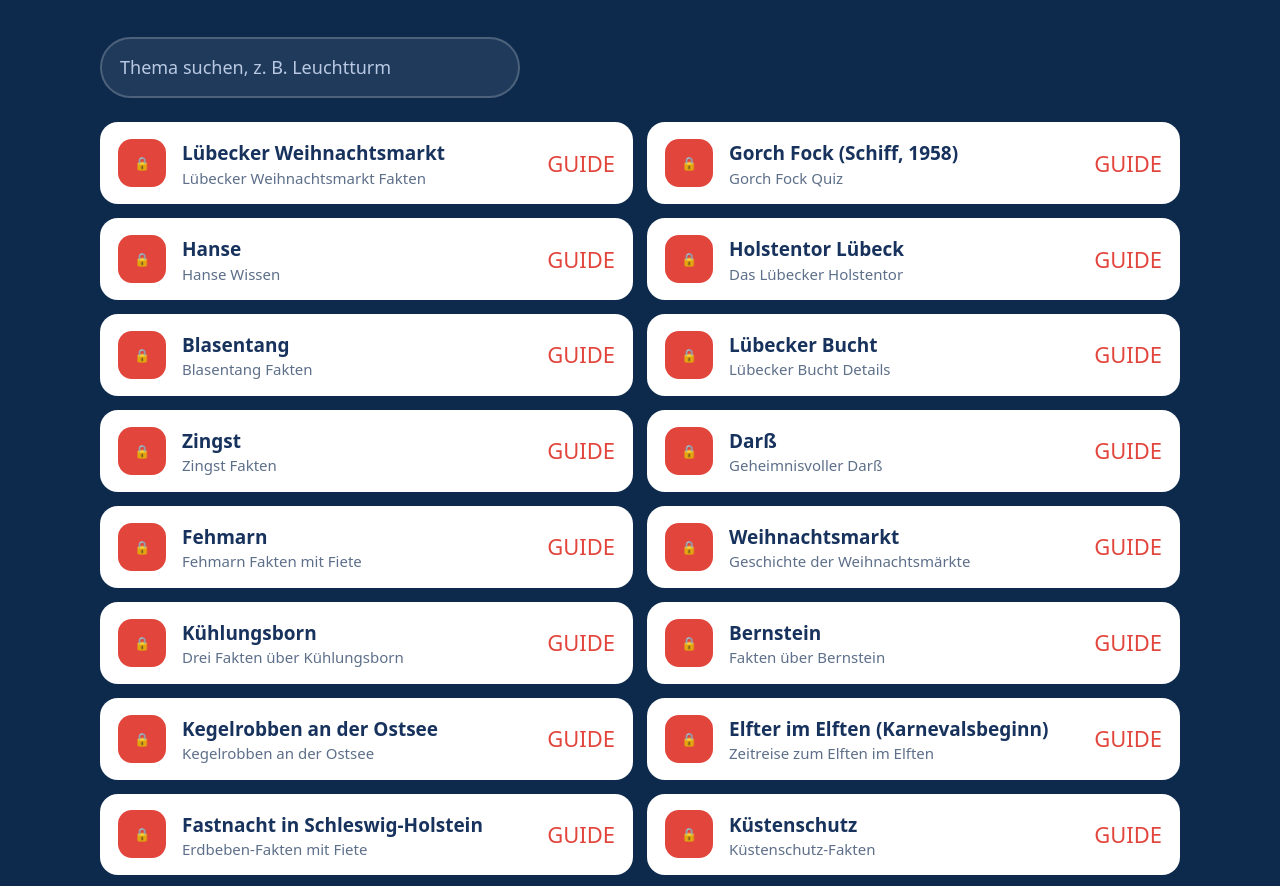
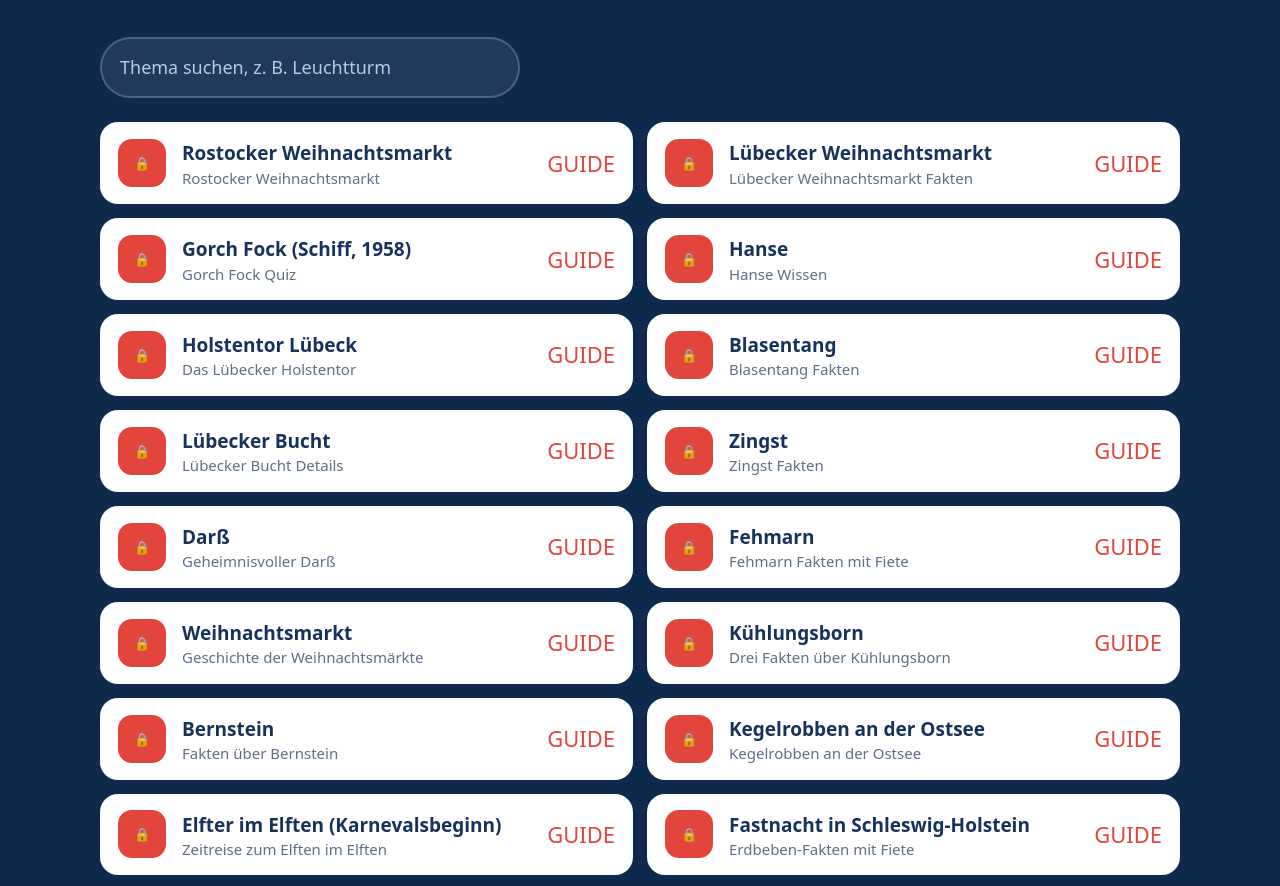
Before and after one commit to fiete-ostsee/fiete-ostsee.github.io, a plain HTML site: page index.html in a window 1280 px wide. Shown: the part 2250-3136 px from the top of the page. Drawn offline with Linux system fonts and the light colour scheme.

Commit message:
Landingpage aktualisiert

```diff
--- a/index.html
+++ b/index.html
@@ -41,7 +41,8 @@ footer{background:var(--navy);color:#b9c9e3;padding:48px 0 60px;font-size:15px}f
 <div class="grid3"><div class="card reveal"><div class="ico" aria-hidden="true">⛵</div><h3>Fiete</h3><p>Ein gefaltetes Papierboot mit blauer Zipfelmütze und Anker. Er schwimmt die Küste entlang und liest, was die Flaschenpost anspült.</p></div><div class="card reveal"><div class="ico" aria-hidden="true">🍾</div><h3>Die Flaschenpost</h3><p>Eine Glasflasche mit Gesicht, voller Nachrichten: Fakten, Orte, Bräuche und Tipps rund um Strand, Meer und Städte.</p></div><div class="card reveal"><div class="ico" aria-hidden="true">🔎</div><h3>Unser Versprechen</h3><p>Nur Belegbares: Jede Aussage hat eine Quelle, die du im Guide nachlesen kannst. Inhalte entstehen mit KI-Hilfe und werden gekennzeichnet.</p></div></div></div></section>
 <section id="so" style="padding-top:20px"><div class="wrap"><h2 class="reveal">So bekommst du deinen Guide</h2><p class="sub reveal">Drei Schritte, kostenlos, direkt in Instagram.</p>
 <div class="steps"><div class="step reveal"><h3>Folgen</h3><p>Folge <a href="https://www.instagram.com/fietes.ostsee/" target="_blank" rel="noopener">@fietes.ostsee</a> auf Instagram – dann verpasst du kein Reel und bekommst die Guides.</p></div><div class="step reveal"><h3>Stichwort kommentieren</h3><p>Schreibe unter ein Reel oder einen Beitrag das Stichwort:<br><button class="kw" id="kw" type="button" aria-label="Stichwort GUIDE kopieren">GUIDE <small>antippen zum Kopieren</small></button></p></div><div class="step reveal"><h3>Nachricht öffnen</h3><p>Du bekommst automatisch eine Nachricht mit dem Link zu den Guides. Er funktioniert nur über die Nachricht.</p></div></div></div></section>
-<section id="guides" class="band"><div class="wrap"><h2 class="reveal">Diese Guides warten auf dich</h2><p class="sub reveal">Kurze PDFs mit Tipps und Wissen zur Ostsee, mit Quellenliste am Ende. Folge uns und kommentiere GUIDE, dann schicken wir dir den Link per Nachricht.</p><label class="sr" for="q" style="position:absolute;left:-999px">Guides durchsuchen</label><input class="search" id="q" type="search" placeholder="Thema suchen, z. B. Leuchtturm" autocomplete="off"><div class="guides" id="list"><div class="gcard reveal" data-s="lübecker weihnachtsmarkt lübecker weihnachtsmarkt fakten"><span class="gico" aria-hidden="true">🔒</span><span><strong>Lübecker Weihnachtsmarkt</strong><small>Lübecker Weihnachtsmarkt Fakten</small></span><span class="go" aria-hidden="true">GUIDE</span></div>
+<section id="guides" class="band"><div class="wrap"><h2 class="reveal">Diese Guides warten auf dich</h2><p class="sub reveal">Kurze PDFs mit Tipps und Wissen zur Ostsee, mit Quellenliste am Ende. Folge uns und kommentiere GUIDE, dann schicken wir dir den Link per Nachricht.</p><label class="sr" for="q" style="position:absolute;left:-999px">Guides durchsuchen</label><input class="search" id="q" type="search" placeholder="Thema suchen, z. B. Leuchtturm" autocomplete="off"><div class="guides" id="list"><div class="gcard reveal" data-s="rostocker weihnachtsmarkt rostocker weihnachtsmarkt"><span class="gico" aria-hidden="true">🔒</span><span><strong>Rostocker Weihnachtsmarkt</strong><small>Rostocker Weihnachtsmarkt</small></span><span class="go" aria-hidden="true">GUIDE</span></div>
+<div class="gcard reveal" data-s="lübecker weihnachtsmarkt lübecker weihnachtsmarkt fakten"><span class="gico" aria-hidden="true">🔒</span><span><strong>Lübecker Weihnachtsmarkt</strong><small>Lübecker Weihnachtsmarkt Fakten</small></span><span class="go" aria-hidden="true">GUIDE</span></div>
 <div class="gcard reveal" data-s="gorch fock (schiff, 1958) gorch fock quiz"><span class="gico" aria-hidden="true">🔒</span><span><strong>Gorch Fock (Schiff, 1958)</strong><small>Gorch Fock Quiz</small></span><span class="go" aria-hidden="true">GUIDE</span></div>
 <div class="gcard reveal" data-s="hanse hanse wissen"><span class="gico" aria-hidden="true">🔒</span><span><strong>Hanse</strong><small>Hanse Wissen</small></span><span class="go" aria-hidden="true">GUIDE</span></div>
 <div class="gcard reveal" data-s="holstentor lübeck das lübecker holstentor"><span class="gico" aria-hidden="true">🔒</span><span><strong>Holstentor Lübeck</strong><small>Das Lübecker Holstentor</small></span><span class="go" aria-hidden="true">GUIDE</span></div>
```
